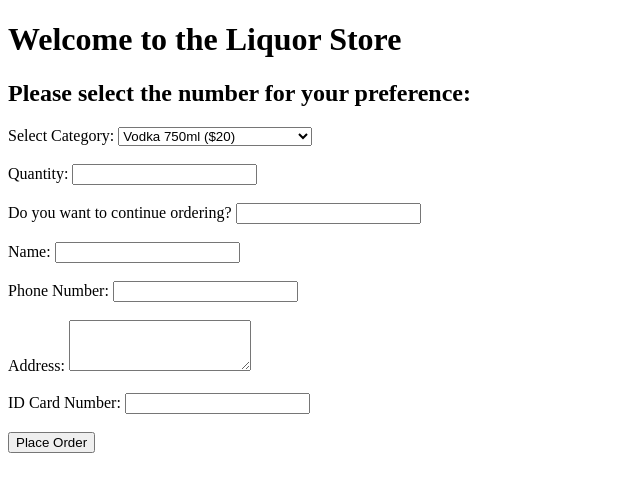
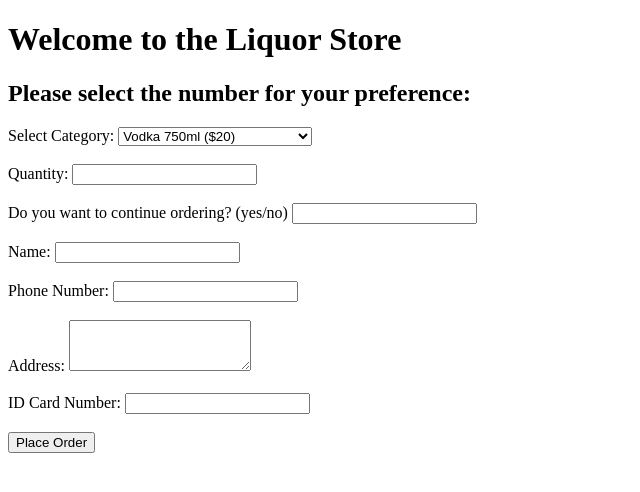
Before and after one commit to Code-Institute-Submissions/Project-The-Liquor-Store, a Flask app: page / in a window 1280 px wide. Shown: the top 492 px of the page, without its empty margins (0-640 px from the left). Run offline with Flask 3, Linux system fonts and the light colour scheme.

Commit message:
updated HTML

```diff
--- a/templates/index.html
+++ b/templates/index.html
@@ -34,7 +34,7 @@
         <label for="quantity">Quantity:</label>
         <input type="number" name="quantity" id="quantity" min="1" required>
         <br><br>
-        <label for="continue_order">Do you want to continue ordering?</label>
+        <label for="continue_order">Do you want to continue ordering? (yes/no)</label>
         <input type="text" name="continue_order" id="continue_order" required>
         <br><br>
         <label for="name">Name:</label>
```
